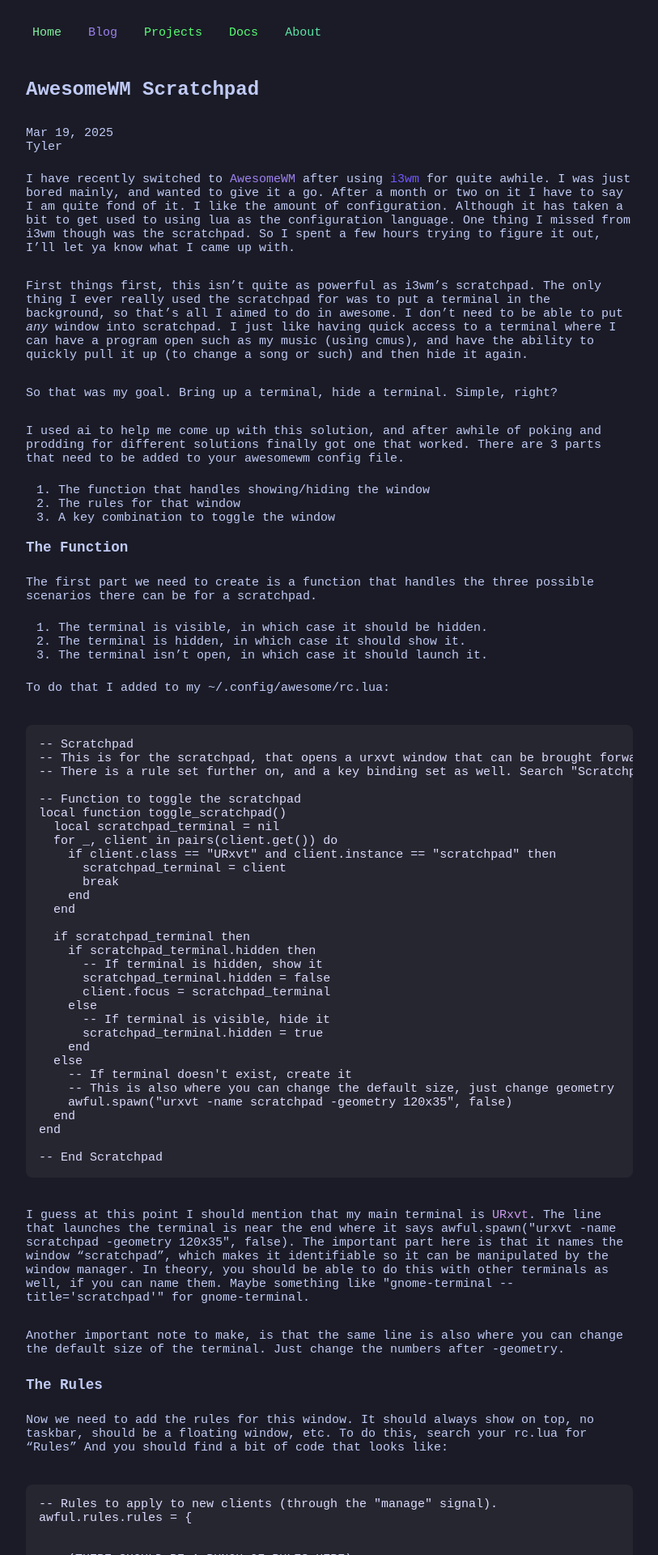
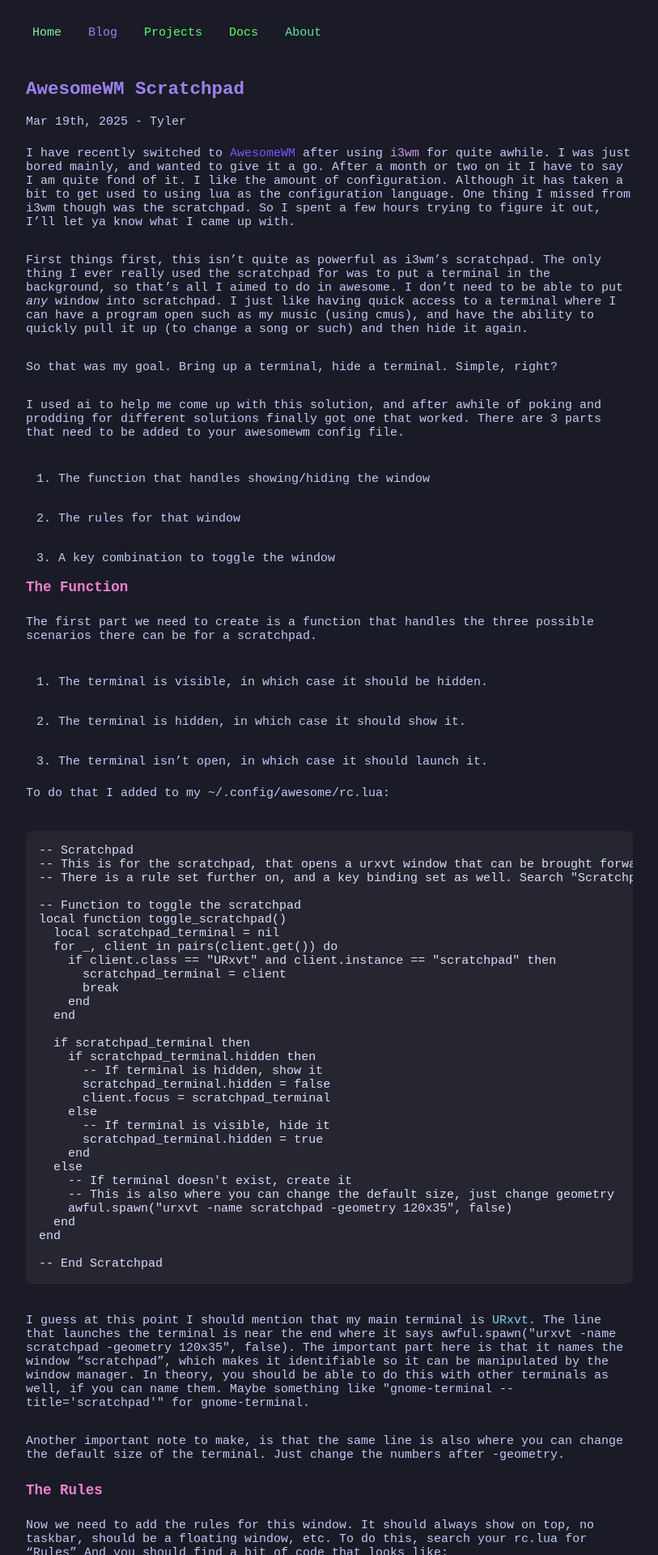
Before and after one commit to UnclassedPenguin/unclassedpenguin.github.io, a Jekyll site: the page built from _posts/2025-03-19-awesomewm-scratchpad.md, in a window 1280 px wide. Shown: the top 1920 px of the page at 81% size, without its empty margins (233-1046 px from the left). Built offline with Jekyll 4.4.1, drawn with Linux system fonts in a browser that asks for light colours.

Commit message:
fix spacing

```diff
--- a/_layouts/post.html
+++ b/_layouts/post.html
@@ -1,40 +1,14 @@
 ---
 layout: default
 ---
-<article class="post h-entry" itemscope itemtype="http://schema.org/BlogPosting">
 
-  <header class="post-header">
-    <h1 class="post-title p-name" itemprop="name headline">{{ page.title | escape }}</h1>
-    <div class="post-meta">
-      {%- assign date_format = site.minima.date_format | default: "%b %-d, %Y" -%}
-      {% assign pdate = page.date | date_to_xmlschema %}
-      {%- if page.modified_date %}<span class="meta-label">Published:</span>{% endif %}
-      <time class="dt-published" datetime="{{ pdate }}" itemprop="datePublished">
-        {{ pdate | date: date_format }}
-      </time>
-      {%- if page.modified_date -%}
-        <span class="bullet-divider">•</span>
-        <span class="meta-label">Updated:</span>
-        {%- assign mdate = page.modified_date | date_to_xmlschema %}
-        <time class="dt-modified" datetime="{{ mdate }}" itemprop="dateModified">
-          {{ mdate | date: date_format }}
-        </time>
-      {%- endif -%}
-      {%- if page.author %}
-      <div class="{% unless page.modified_date %}force-inline {% endunless %}post-authors">
-        {%- for author in page.author %}
-          <span itemprop="author" itemscope itemtype="http://schema.org/Person">
-            <span class="p-author h-card" itemprop="name">{{ author }}</span></span>
-          {%- if forloop.last == false %}, {% endif -%}
-        {% endfor %}
-      </div>
-      {%- endif %}
-    </div>
-  </header>
 
-  <div class="post-content e-content" itemprop="articleBody">
-    {{ content }}
-  </div>
+<h2 class="randomcolor"> {{ page.title }} </h2>
 
-  <a class="u-url" href="{{ page.url | relative_url }}" hidden></a>
-</article>
+<div class="inline-block">
+{{ page.date | date_to_string: "ordinal", "US" }}
+-
+{{ page.author }}
+</div>
+
+{{ content }}
--- a/_posts/2025-03-19-awesomewm-scratchpad.md
+++ b/_posts/2025-03-19-awesomewm-scratchpad.md
@@ -25,7 +25,7 @@
 2. The rules for that window
 3. A key combination to toggle the window
 
-### The Function
+<h3 class="randomcolor blogsubtitle">The Function</h3>
 The first part we need to create is a function that handles the three possible scenarios there can be for a scratchpad.
 
 1. The terminal is visible, in which case it should be hidden.
@@ -73,7 +73,7 @@
 
 Another important note to make, is that the same line is also where you can change the default size of the terminal. Just change the numbers after `-geometry`.
 
-### The Rules
+<h3 class="randomcolor blogsubtitle">The Rules</h3>
 
 Now we need to add the rules for this window. It should always show on top, no taskbar, should be a floating window, etc. To do this, search your `rc.lua` for "Rules" And you should find a bit of code that looks like:
 
@@ -120,7 +120,7 @@
 
 If you aren't using URxvt like I am, you would need to change the "class". You can use xprop to find out the window class.
 
-### The Keybinding
+<h3 class="randomcolor blogsubtitle">The Keybinding</h3>
 
 All thats left is to add a keybind that can actually activate the scratchpad. Find the section of your rc.lua where your keybinds are, and add:
 
@@ -136,7 +136,7 @@
 
 Now you should be able to save the config file, restart awesomewm and use the keybind to launch your scratchpad!
 
-### Troubleshooting
+<h3 class="randomcolor blogsubtitle">Troubleshooting</h3>
 
 I ran into a strange error where the scratchpad terminal was using some of the lines from my terminal config file (`~/.Xresources`), but not others. It was a really strange issue that took me awhile to figure out. What it turned out to be is that I had some of the lines specific to windows that were titled "urxvt", however since the scratchpad had the name "scratchpad" these lines wouldn't apply to that window. This is what those lines looked like:
 
@@ -161,7 +161,7 @@
 
 After that, everything worked fine!
 
-## Conclusion
+<h3 class="randomcolor blogsubtitle">Conclusion</h3>
 
 If you'd like you can check out [my complete dotfiles](https://github.com/unclassedpenguin/dotfiles){:class="randomcolor" target="_blank"}<!--_-->. Or you can look at specifically [my rc.lua](https://github.com/UnclassedPenguin/dotfiles/blob/master/awesome/rc.lua){:class="randomcolor" target="_blank"}<!--_-->.
 
--- a/assets/css/style.css
+++ b/assets/css/style.css
@@ -31,6 +31,10 @@
     display: none;
 }
 
+li {
+    margin-top: 2rem;
+}
+
 .nav {
   margin-bottom: 3rem;
 }
@@ -48,7 +52,7 @@
 
 h1 {
   font-size: 1.5rem;
-  margin-bottom: 2rem;
+  margin-bottom: 1rem;
 }
 
 .post-list {
@@ -99,6 +103,9 @@
     margin-top: 0.5rem;
     margin-bottom: 0.5rem;
 }
+
+.inline-block {
+    display: inline-block;
 }
 
 footer {
```
Also changed, not shown: blog/index.html (+4 -10 lines), 1 other file.
